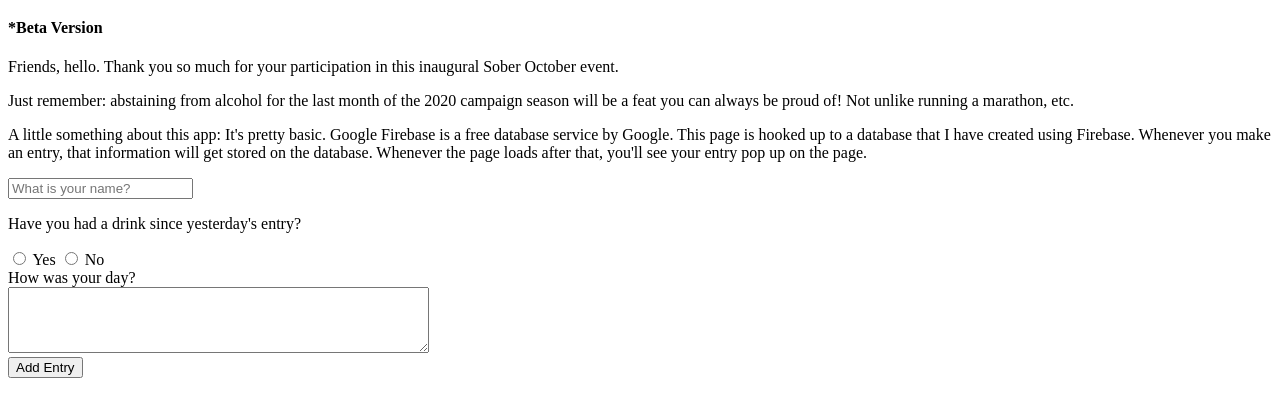
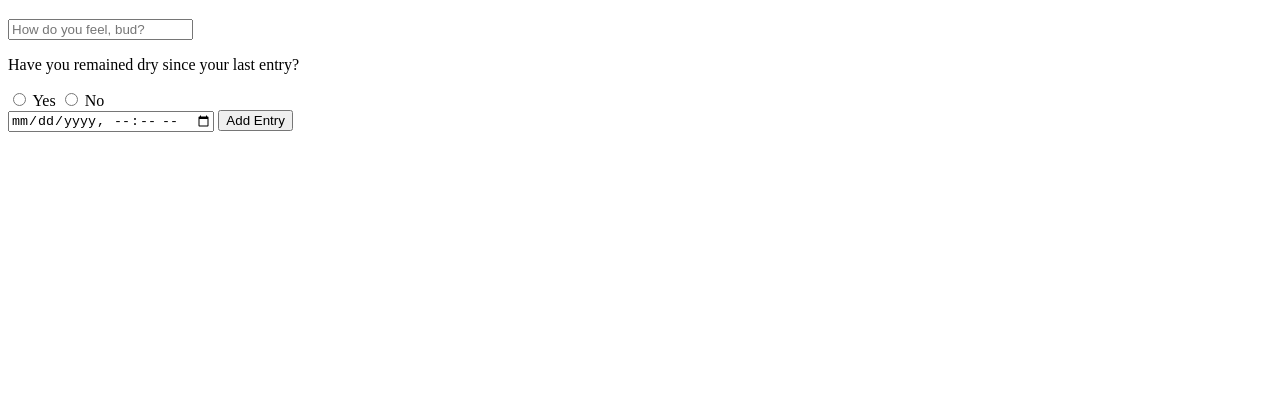
Before and after one commit to panoptic1/30DayChallenge, a plain HTML site: page index.html in a window 1280 px wide. Shown: the part 61-478 px from the top of the page. Drawn offline with Linux system fonts and the light colour scheme; no server answers.

Commit message:
Undid some stuff I done did.

```diff
--- a/index.html
+++ b/index.html
@@ -13,30 +13,16 @@
 
 <body>
     <h1>Dry October Challenge</h1>
-    <h4>*Beta Version</h4>
-    <p>Friends, hello. Thank you so much for your participation in this inaugural Sober October event.</p>
-    <p>Just remember: abstaining from alcohol for the last month of the 2020 campaign season will be a feat you can
-        always be proud of! Not unlike running a marathon, etc.</p>
-    <p>A little something about this app: It's pretty basic. Google Firebase is a free database service by Google.
-        This page is hooked up to a database that I have created using Firebase. Whenever you make an entry,
-        that information will get stored on the database. Whenever the page loads after that, you'll see your entry pop
-        up on the page.</p>
-    <p></p>
     <div class="content">
         <form id="add-entry-form">
-            <input type="text" name="title" placeholder="What is your name?">
-            <p>Have you had a drink since yesterday's entry?</p>
+            <input type="text" name="title" placeholder="How do you feel, bud?">
+            <p>Have you remained dry since your last entry?</p>
             <input type="radio" id="yes" name="dry" value="yes">
             <label for="yes">Yes</label>
             <input type="radio" id="no" name="dry" value="no">
             <label for="no">No</label>
             <br>
-            <label for="journal">How was your day?</label>
-            <br>
-            <textarea id="journal" name="journal" rows="4" cols="50">
-
-            </textarea>
-            <br>
+            <input type="datetime-local" name="date">
             <button>Add Entry</button>
         </form>
         <ul id="entry-list"></ul>
```
